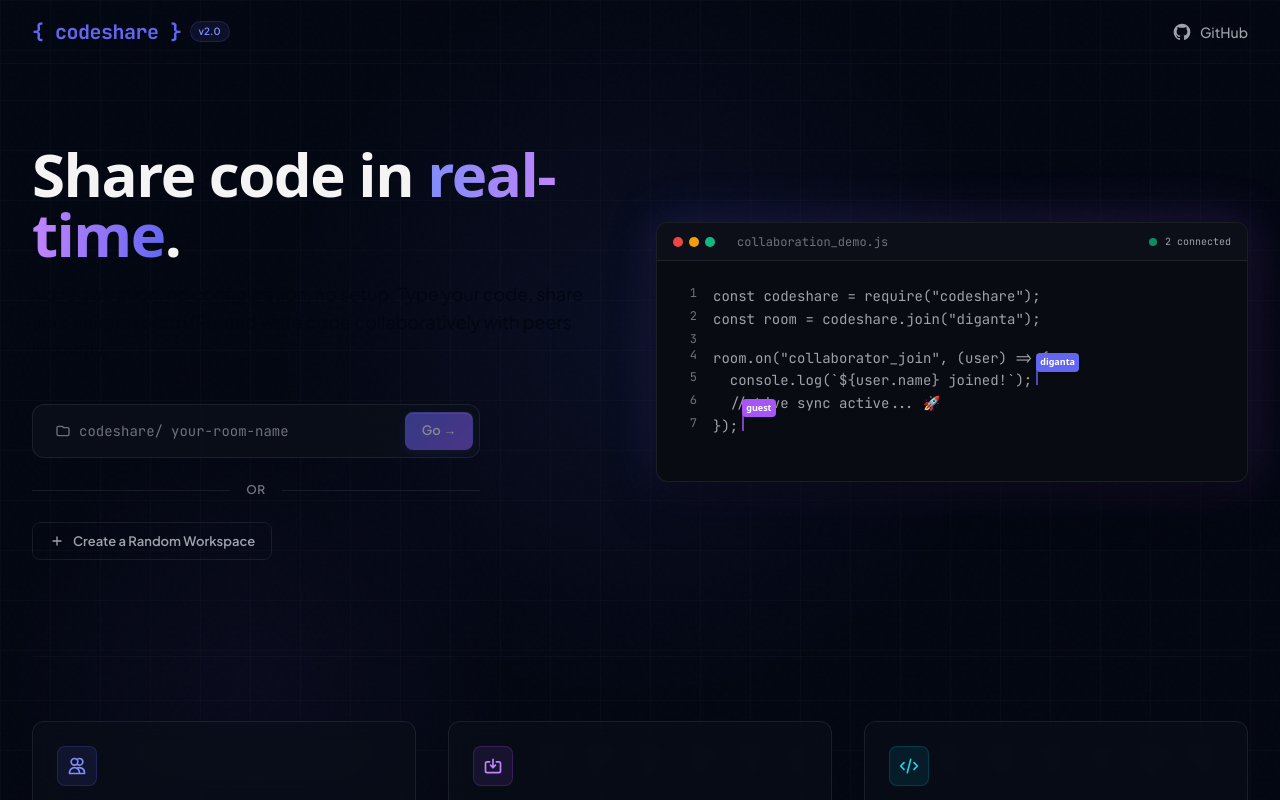
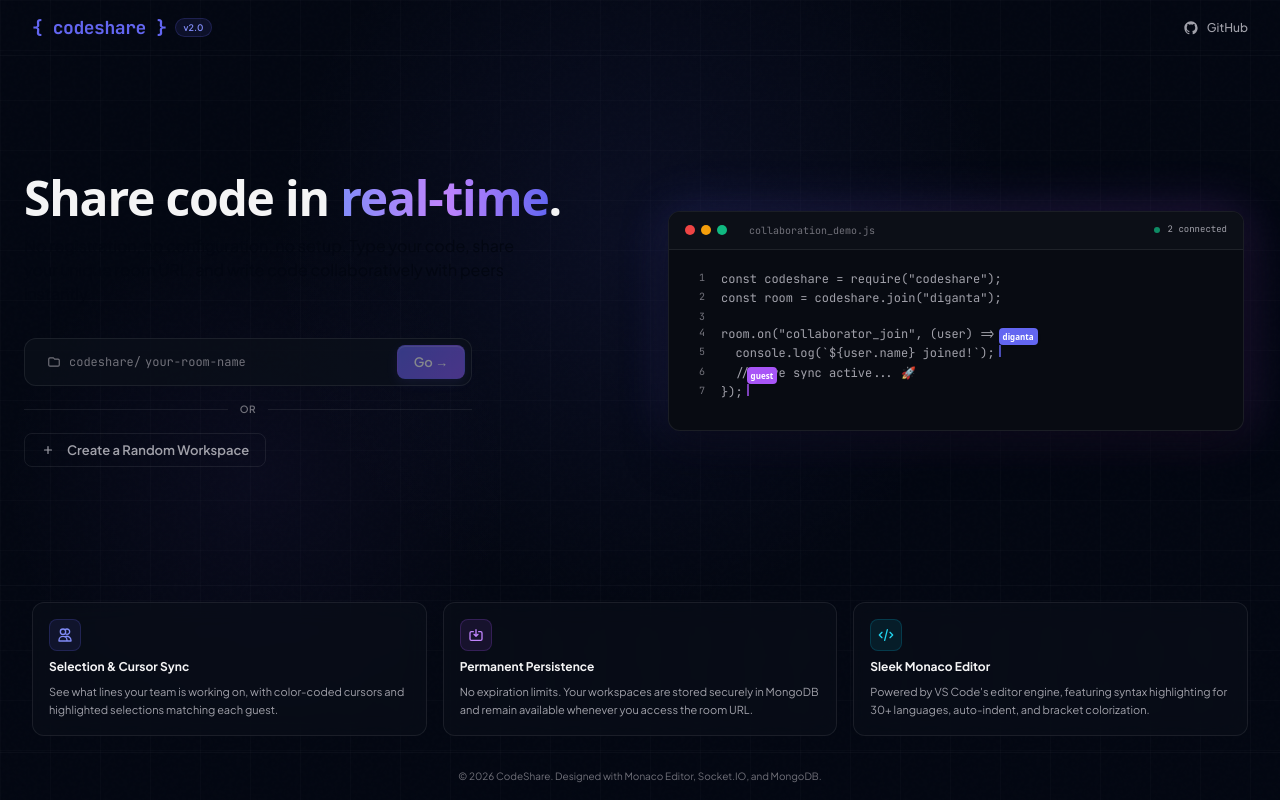
Before and after one commit to Diganta18-noob/codeshare2.0, a Next.js app: page / in a window 1280 px wide. Built offline with nearby package versions, Linux system fonts and the light colour scheme.

Commit message:
Optimize landing page layout to fit full screen viewport without scrolling

```diff
--- a/app/page.tsx
+++ b/app/page.tsx
@@ -1,15 +1,13 @@
 'use client';
 
 import { useRouter } from 'next/navigation';
-import { useState, useEffect } from 'react';
+import { useState } from 'react';
 
 export default function HomePage() {
   const router = useRouter();
   const [isCreating, setIsCreating] = useState(false);
   const [customName, setCustomName] = useState('');
-  const [mockLine, setMockLine] = useState(0);
 
-  // Small typing animation loop for the mock editor in the hero section
   const mockCodeLines = [
     'const codeshare = require("codeshare");',
     'const room = codeshare.join("diganta");',
@@ -41,19 +39,19 @@
   };
 
   return (
-    <div className="grid-pattern relative flex min-h-screen flex-col overflow-y-auto overflow-x-hidden">
+    <div className="grid-pattern relative flex min-h-screen lg:h-screen flex-col justify-between overflow-y-auto lg:overflow-hidden overflow-x-hidden">
       {/* Background glow effects */}
       <div className="radial-glow" />
       <div className="radial-glow-secondary" />
       <div className="noise-overlay" />
 
       {/* Header Navigation */}
-      <header className="relative z-10 mx-auto flex h-16 w-full max-w-7xl items-center justify-between px-6 lg:px-8 border-b border-[rgba(255,255,255,0.03)]">
+      <header className="relative z-10 mx-auto flex h-14 w-full max-w-7xl items-center justify-between px-6 lg:px-8 border-b border-[rgba(255,255,255,0.03)] flex-shrink-0">
         <div className="flex items-center gap-2">
-          <span className="font-mono text-xl font-bold tracking-tight" style={{ color: 'var(--accent-primary)' }}>
+          <span className="font-mono text-lg font-bold tracking-tight" style={{ color: 'var(--accent-primary)' }}>
             {'{ codeshare }'}
           </span>
-          <span className="rounded-full bg-indigo-500/10 px-2 py-0.5 text-[10px] font-semibold text-indigo-400 border border-indigo-500/20">
+          <span className="rounded-full bg-indigo-500/10 px-2 py-0.5 text-[9px] font-semibold text-indigo-400 border border-indigo-500/20">
             v2.0
           </span>
         </div>
@@ -62,9 +60,9 @@
             href="https://github.com/Diganta18-noob/codeshare2.0"
             target="_blank"
             rel="noopener noreferrer"
-            className="flex items-center gap-2 text-sm font-medium text-[var(--text-secondary)] hover:text-[var(--text-primary)] transition"
+            className="flex items-center gap-2 text-xs font-medium text-[var(--text-secondary)] hover:text-[var(--text-primary)] transition"
           >
-            <svg className="h-5 w-5" fill="currentColor" viewBox="0 0 24 24">
+            <svg className="h-4 w-4" fill="currentColor" viewBox="0 0 24 24">
               <path fillRule="evenodd" clipRule="evenodd" d="M12 2C6.477 2 2 6.477 2 12c0 4.42 2.87 8.17 6.84 9.5.5.08.66-.23.66-.5v-1.69c-2.77.6-3.36-1.34-3.36-1.34-.46-1.16-1.11-1.47-1.11-1.47-.91-.62.07-.6.07-.6 1 .07 1.53 1.03 1.53 1.03.9 1.52 2.34 1.07 2.91.83.09-.65.35-1.09.63-1.34-2.22-.25-4.55-1.11-4.55-4.92 0-1.11.38-2 1.03-2.71-.1-.25-.45-1.29.1-2.64 0 0 .84-.27 2.75 1.02.79-.22 1.65-.33 2.5-.33.85 0 1.71.11 2.5.33 1.91-1.29 2.75-1.02 2.75-1.02.55 1.35.2 2.39.1 2.64.65.71 1.03 1.6 1.03 2.71 0 3.82-2.34 4.66-4.57 4.91.36.31.69.92.69 1.85V21c0 .27.16.59.67.5C19.14 20.16 22 16.42 22 12A10 10 0 0012 2z" />
             </svg>
             GitHub
@@ -72,29 +70,29 @@
         </div>
       </header>
 
-      {/* Main Content Grid */}
-      <main className="relative z-10 mx-auto flex flex-1 w-full max-w-7xl flex-col items-center justify-center px-6 py-12 lg:px-8 lg:py-20">
-        <div className="grid w-full grid-cols-1 gap-12 lg:grid-cols-12 lg:gap-8 items-center">
+      {/* Main Content Area */}
+      <main className="relative z-10 mx-auto flex flex-1 w-full max-w-7xl flex-col justify-center px-6 py-6 lg:py-0 flex-shrink-0">
+        <div className="grid w-full grid-cols-1 gap-8 lg:grid-cols-12 lg:gap-8 items-center">
 
           {/* Left Column: CTA & Info */}
           <div className="flex flex-col lg:col-span-6">
-            <h1 className="text-4xl font-extrabold tracking-tight text-[var(--text-primary)] sm:text-5xl lg:text-6xl font-sans leading-none">
+            <h1 className="text-3xl font-extrabold tracking-tight text-[var(--text-primary)] sm:text-4xl lg:text-5xl font-sans leading-tight">
               Share code in{' '}
               <span className="bg-gradient-to-r from-indigo-400 via-purple-400 to-indigo-500 bg-clip-text text-transparent">
                 real-time
               </span>
               .
             </h1>
-            <p className="mt-4 text-base sm:text-lg text-[var(--text-secondary)] max-w-xl leading-relaxed">
+            <p className="mt-3 text-sm sm:text-base text-[var(--text-secondary)] max-w-lg leading-relaxed">
               No registration, no configuration, no setup. Type your code, share your unique room URL, and write code collaboratively with peers instantly.
             </p>
 
             {/* Custom Join Box */}
-            <div className="mt-10 w-full max-w-md">
+            <div className="mt-8 w-full max-w-md">
               <form onSubmit={handleCustomJoin} className="flex flex-col gap-3">
                 <div className="group relative flex items-center rounded-xl border border-[var(--bg-border)] bg-[rgba(11,15,25,0.8)] p-1.5 focus-within:border-[var(--accent-primary)] focus-within:ring-2 focus-within:ring-[var(--accent-primary-glow)] transition-all">
-                  <span className="flex items-center gap-2 pl-4 text-sm font-mono text-[var(--text-dim)] select-none">
-                    <svg className="h-4 w-4" fill="none" viewBox="0 0 24 24" stroke="currentColor">
+                  <span className="flex items-center gap-2 pl-4 text-xs font-mono text-[var(--text-dim)] select-none">
+                    <svg className="h-3.5 w-3.5" fill="none" viewBox="0 0 24 24" stroke="currentColor">
                       <path strokeLinecap="round" strokeLinejoin="round" strokeWidth={2} d="M3 7v10a2 2 0 002 2h14a2 2 0 002-2V9a2 2 0 00-2-2h-6l-2-2H5a2 2 0 00-2 2z" />
                     </svg>
                     codeshare/
@@ -104,14 +102,14 @@
                     value={customName}
                     onChange={(e) => setCustomName(e.target.value)}
                     placeholder="your-room-name"
-                    className="flex-1 bg-transparent py-2.5 px-2 font-mono text-sm text-[var(--text-primary)] outline-none placeholder-[var(--text-dim)]"
+                    className="flex-1 bg-transparent py-2 px-1 font-mono text-xs text-[var(--text-primary)] outline-none placeholder-[var(--text-dim)]"
                     autoComplete="off"
                     spellCheck={false}
                   />
                   <button
                     type="submit"
                     disabled={!customName.trim()}
-                    className="btn-premium btn-premium-primary py-2.5 px-5 disabled:opacity-50"
+                    className="btn-premium btn-premium-primary py-2 px-4 text-xs disabled:opacity-50"
                   >
                     Go →
                   </button>
@@ -120,27 +118,27 @@
             </div>
 
             {/* Divider / Or */}
-            <div className="mt-6 flex w-full max-w-md items-center gap-4">
+            <div className="mt-4 flex w-full max-w-md items-center gap-3">
               <div className="h-[1px] flex-1 bg-[var(--bg-border)]" />
-              <span className="text-xs font-semibold uppercase tracking-wider text-[var(--text-dim)]">or</span>
+              <span className="text-[10px] font-semibold uppercase tracking-wider text-[var(--text-dim)]">or</span>
               <div className="h-[1px] flex-1 bg-[var(--bg-border)]" />
             </div>
 
             {/* Random Room Button */}
-            <div className="mt-6">
+            <div className="mt-4">
               <button
                 onClick={handleCreatePad}
                 disabled={isCreating}
-                className="btn-premium btn-premium-ghost py-3 px-6 text-sm"
+                className="btn-premium btn-premium-ghost py-2.5 px-5 text-xs"
               >
                 {isCreating ? (
                   <>
-                    <span className="editor-skeleton-pulse mr-2" style={{ width: 14, height: 14, borderWidth: 2 }} />
+                    <span className="editor-skeleton-pulse mr-2" style={{ width: 12, height: 12, borderWidth: 2 }} />
                     Generating your room...
                   </>
                 ) : (
                   <>
-                    <svg className="h-4 w-4" fill="none" viewBox="0 0 24 24" stroke="currentColor">
+                    <svg className="h-3.5 w-3.5 mr-1" fill="none" viewBox="0 0 24 24" stroke="currentColor">
                       <path strokeLinecap="round" strokeLinejoin="round" strokeWidth={2} d="M12 6v6m0 0v6m0-6h6m-6 0H6" />
                     </svg>
                     Create a Random Workspace
@@ -151,7 +149,7 @@
           </div>
 
           {/* Right Column: Premium Mock Collaboration Editor */}
-          <div className="relative lg:col-span-6 w-full max-w-2xl mx-auto">
+          <div className="relative lg:col-span-6 w-full max-w-xl mx-auto">
             <div className="mock-editor-window">
               {/* Header */}
               <div className="mock-editor-header justify-between">
@@ -159,36 +157,36 @@
                   <span className="mock-dot bg-[#ef4444]" />
                   <span className="mock-dot bg-[#f59e0b]" />
                   <span className="mock-dot bg-[#10b981]" />
-                  <span className="ml-4 font-mono text-xs text-[var(--text-dim)]">collaboration_demo.js</span>
+                  <span className="ml-4 font-mono text-[10px] text-[var(--text-dim)]">collaboration_demo.js</span>
                 </div>
                 <div className="flex items-center gap-2">
-                  <span className="h-2 w-2 rounded-full bg-[var(--accent-green)] animate-pulse" />
-                  <span className="font-mono text-[10px] text-[var(--text-secondary)]">2 connected</span>
+                  <span className="h-1.5 w-1.5 rounded-full bg-[var(--accent-green)] animate-pulse" />
+                  <span className="font-mono text-[9px] text-[var(--text-secondary)]">2 connected</span>
                 </div>
               </div>
 
               {/* Code Panel */}
-              <div className="p-6 font-mono text-sm leading-relaxed text-[var(--text-secondary)] overflow-hidden min-h-[220px]">
+              <div className="p-5 font-mono text-xs leading-relaxed text-[var(--text-secondary)] overflow-hidden min-h-[180px]">
                 {mockCodeLines.map((line, idx) => (
                   <div key={idx} className="flex relative">
-                    <span className="w-8 text-[var(--text-dim)] select-none text-right pr-4 text-xs">{idx + 1}</span>
+                    <span className="w-8 text-[var(--text-dim)] select-none text-right pr-4 text-[10px]">{idx + 1}</span>
                     <span className="flex-1 whitespace-pre">
                       {line}
                       {/* Fake Collaborative cursors */}
                       {idx === 4 && (
                         <span className="relative inline-block ml-1">
-                          <span className="absolute -top-4 left-0 rounded bg-indigo-500 text-[9px] text-white px-1 py-0.5 whitespace-nowrap font-sans font-bold z-10 shadow">
+                          <span className="absolute -top-4 left-0 rounded bg-indigo-500 text-[8px] text-white px-1 py-0.5 whitespace-nowrap font-sans font-bold z-10 shadow">
                             diganta
                           </span>
-                          <span className="border-l-2 border-indigo-500 h-4 animate-pulse inline-block" />
+                          <span className="border-l-2 border-indigo-500 h-3 animate-pulse inline-block" />
                         </span>
                       )}
                       {idx === 6 && (
                         <span className="relative inline-block ml-1">
-                          <span className="absolute -top-4 left-0 rounded bg-purple-500 text-[9px] text-white px-1 py-0.5 whitespace-nowrap font-sans font-bold z-10 shadow">
+                          <span className="absolute -top-4 left-0 rounded bg-purple-500 text-[8px] text-white px-1 py-0.5 whitespace-nowrap font-sans font-bold z-10 shadow">
                             guest
                           </span>
-                          <span className="border-l-2 border-purple-500 h-4 animate-pulse inline-block" />
+                          <span className="border-l-2 border-purple-500 h-3 animate-pulse inline-block" />
                         </span>
                       )}
                     </span>
@@ -201,55 +199,55 @@
           </div>
 
         </div>
+      </main>
 
-        {/* Feature Grid Section */}
-        <section className="mt-24 w-full border-t border-[rgba(255,255,255,0.03)] pt-16">
-          <div className="grid grid-cols-1 gap-8 sm:grid-cols-2 lg:grid-cols-3">
+      {/* Feature Grid Section - More compact to fit 100vh */}
+      <section className="relative z-10 mx-auto w-full max-w-7xl px-6 lg:px-8 border-t border-[rgba(255,255,255,0.03)] py-4 flex-shrink-0">
+        <div className="grid grid-cols-1 gap-4 sm:grid-cols-2 lg:grid-cols-3">
           {/* Collab feature */}
-            <div className="glass-card p-6 flex flex-col gap-3">
-              <div className="h-10 w-10 rounded-lg bg-indigo-500/10 border border-indigo-500/20 flex items-center justify-center text-indigo-400">
-                <svg className="h-5 w-5" fill="none" viewBox="0 0 24 24" stroke="currentColor">
+          <div className="glass-card p-4 flex flex-col gap-2">
+            <div className="h-8 w-8 rounded-lg bg-indigo-500/10 border border-indigo-500/20 flex items-center justify-center text-indigo-400 flex-shrink-0">
+              <svg className="h-4 w-4" fill="none" viewBox="0 0 24 24" stroke="currentColor">
                 <path strokeLinecap="round" strokeLinejoin="round" strokeWidth={2} d="M12 4.354a4 4 0 110 5.292M15 21H3v-1a6 6 0 0112 0v1zm0 0h6v-1a6 6 0 00-9-5.197M13 7a4 4 0 11-8 0 4 4 0 018 0z" />
               </svg>
             </div>
-              <h3 className="text-base font-bold text-[var(--text-primary)]">Selection & Cursor Sync</h3>
-              <p className="text-sm text-[var(--text-secondary)] leading-relaxed">
-                See exactly what lines your team is working on, with color-coded cursors and highlighted selections matching each guest.
+            <h3 className="text-xs font-bold text-[var(--text-primary)]">Selection & Cursor Sync</h3>
+            <p className="text-[11px] text-[var(--text-secondary)] leading-relaxed">
+              See what lines your team is working on, with color-coded cursors and highlighted selections matching each guest.
             </p>
           </div>
 
           {/* Persistence feature */}
-            <div className="glass-card p-6 flex flex-col gap-3">
-              <div className="h-10 w-10 rounded-lg bg-purple-500/10 border border-purple-500/20 flex items-center justify-center text-purple-400">
-                <svg className="h-5 w-5" fill="none" viewBox="0 0 24 24" stroke="currentColor">
+          <div className="glass-card p-4 flex flex-col gap-2">
+            <div className="h-8 w-8 rounded-lg bg-purple-500/10 border border-purple-500/20 flex items-center justify-center text-purple-400 flex-shrink-0">
+              <svg className="h-4 w-4" fill="none" viewBox="0 0 24 24" stroke="currentColor">
                 <path strokeLinecap="round" strokeLinejoin="round" strokeWidth={2} d="M8 7H5a2 2 0 00-2 2v9a2 2 0 002 2h14a2 2 0 002-2V9a2 2 0 00-2-2h-3m-1 4l-3 3m0 0l-3-3m3 3V4" />
               </svg>
             </div>
-              <h3 className="text-base font-bold text-[var(--text-primary)]">Permanent Persistence</h3>
-              <p className="text-sm text-[var(--text-secondary)] leading-relaxed">
+            <h3 className="text-xs font-bold text-[var(--text-primary)]">Permanent Persistence</h3>
+            <p className="text-[11px] text-[var(--text-secondary)] leading-relaxed">
               No expiration limits. Your workspaces are stored securely in MongoDB and remain available whenever you access the room URL.
             </p>
           </div>
 
           {/* Tech stack feature */}
-            <div className="glass-card p-6 flex flex-col gap-3 font-sans">
-              <div className="h-10 w-10 rounded-lg bg-cyan-500/10 border border-cyan-500/20 flex items-center justify-center text-cyan-400">
-                <svg className="h-5 w-5" fill="none" viewBox="0 0 24 24" stroke="currentColor">
+          <div className="glass-card p-4 flex flex-col gap-2 sm:col-span-2 lg:col-span-1">
+            <div className="h-8 w-8 rounded-lg bg-cyan-500/10 border border-cyan-500/20 flex items-center justify-center text-cyan-400 flex-shrink-0">
+              <svg className="h-4 w-4" fill="none" viewBox="0 0 24 24" stroke="currentColor">
                 <path strokeLinecap="round" strokeLinejoin="round" strokeWidth={2} d="M10 20l4-16m4 4l4 4-4 4M6 16l-4-4 4-4" />
               </svg>
             </div>
-              <h3 className="text-base font-bold text-[var(--text-primary)]">Sleek Monaco Editor</h3>
-              <p className="text-sm text-[var(--text-secondary)] leading-relaxed">
+            <h3 className="text-xs font-bold text-[var(--text-primary)]">Sleek Monaco Editor</h3>
+            <p className="text-[11px] text-[var(--text-secondary)] leading-relaxed">
               Powered by VS Code's editor engine, featuring syntax highlighting for 30+ languages, auto-indent, and bracket colorization.
             </p>
           </div>
         </div>
       </section>
-      </main>
 
       {/* Footer */}
-      <footer className="relative z-10 border-t border-[rgba(255,255,255,0.03)] py-8 mt-12">
-        <div className="mx-auto max-w-7xl px-6 text-center text-xs text-[var(--text-dim)] lg:px-8">
+      <footer className="relative z-10 border-t border-[rgba(255,255,255,0.03)] py-4 flex-shrink-0">
+        <div className="mx-auto max-w-7xl px-6 text-center text-[10px] text-[var(--text-dim)] lg:px-8">
           <p>© {new Date().getFullYear()} CodeShare. Designed with Monaco Editor, Socket.IO, and MongoDB.</p>
         </div>
       </footer>
```
Lines whose indentation alone changed are shown as unchanged.
